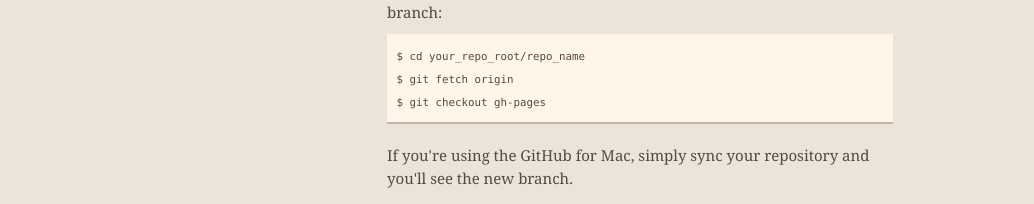
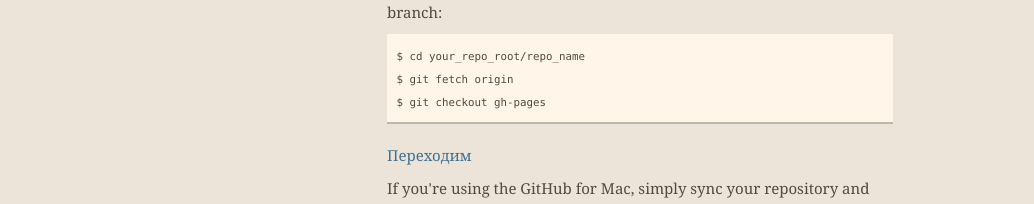
Before and after one commit to Aidarik/Laba-3, a plain HTML site: page index.html in a window 1280 px wide. Shown: the part 359-563 px from the top of the page, without its empty margins (0-1034 px from the left). Drawn offline with nearby package versions, Linux system fonts and the light colour scheme.

Commit message:
Update index.html

```diff
--- a/index.html
+++ b/index.html
@@ -56,6 +56,7 @@ $ git fetch origin
 $ git checkout gh-pages
 </code></pre>
 
+<p><a href="http://aidarik.github.io/-4/laba3.html">Переходим</a></p>
 <p>If you're using the GitHub for Mac, simply sync your repository and you'll see the new branch.</p>
 
 <h3>
```
